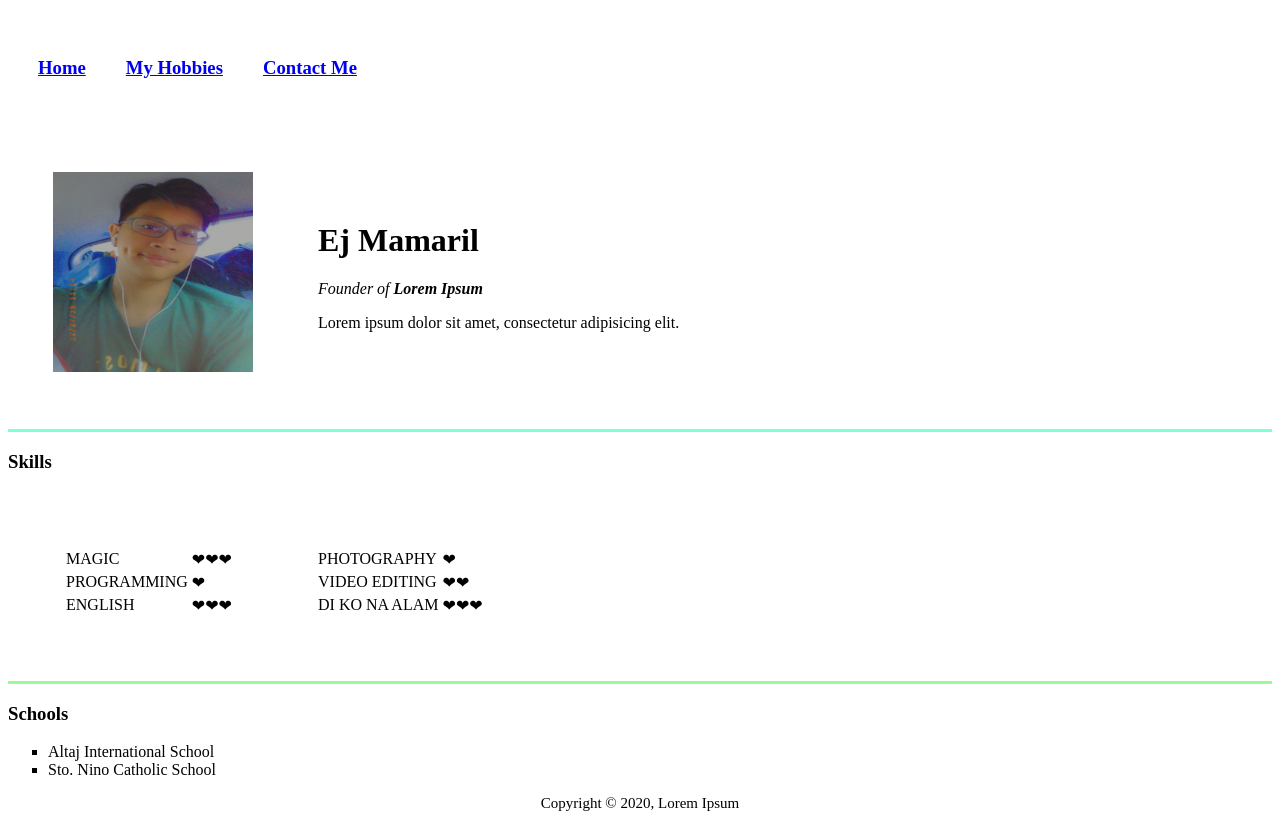
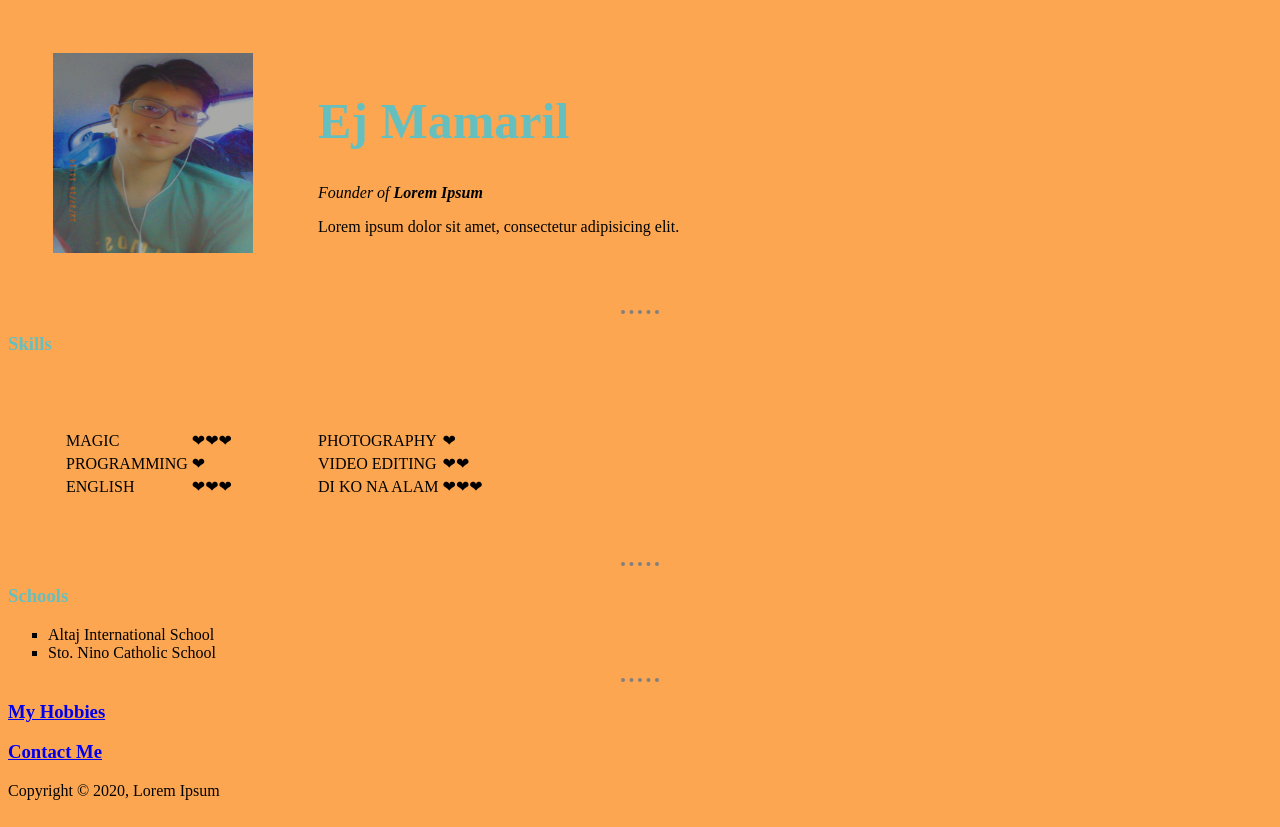
Before and after one commit to mamarilej13/ej, a plain HTML site: page index.html in a window 1280 px wide. Drawn offline with Linux system fonts and the light colour scheme.

Commit message:
ads styles.css

```diff
--- /dev/null
+++ b/css/styles.css
@@ -0,0 +1,17 @@
+body {
+  background-color: #fca652;
+}
+hr {
+  border-color: gray;
+  border-style: none;
+  border-top-style: dotted;
+  border-width: 4px;
+  width: 3%;
+}
+h1 {
+  color: #66BFBF;
+  font-size: 50px;
+}
+h3 {
+  color: #66BFBF;
+}
--- a/index.html
+++ b/index.html
@@ -2,35 +2,15 @@
 <html>
 <head>
   <meta charset="utf-8">
-  <meta name="description" content="Ej Mamaril Blog">
+  <meta name="description" content="Welcome to Ej Mamaril's personal blog.>
   <meta name="keywords" content="ej,mamaril,blog,website">
   <meta name="author" content="Ej Mamaril">
   <meta name="viewport" content="width-device-width, initial-scale 1.0">
   <title>Ej's Personal Website</title>
-  <style type="text/css">
-    #main-footer {
-      text-align: center;
-      font-size: 15px;
-
-    }
-  </style>
+  <link rel="stylesheet" type="text/css" href="css/styles.css">
 </head>
 
 <body>
-  <!--Web Pages -->
-  <table cellspacing="20" cellpadding="10">
-    <tr>
-      <td>
-        <h3><a href="index.html">Home</a></h3>
-      </td>
-      <td>
-        <h3><a href="myhobbies.html">My Hobbies</a></h3>
-      </td>
-      <td>
-        <h3><a href="contactme.html">Contact Me</a></h3>
-      </td>
-    </tr>
-  </table>
   <!-- Info -->
   <table cellspacing="25" cellpadding="20">
     <tr>
@@ -42,8 +22,7 @@
       </td>
     </tr>
   </table>
-  <hr size="3" noshade color="aquamarine">
-
+  <hr>
   <h3>Skills</h3>
   <table cellpadding="25" cellspacing="30">
     <tr>
@@ -80,13 +59,17 @@
         </table>
       </td>
   </table>
-  <hr size="3" noshade color="palegreen">
+  <hr>
   <h3>Schools</h3>
   <!-- List -->
   <ul type="square">
     <li>Altaj International School</li>
     <li>Sto. Nino Catholic School</li>
   </ul>
+  <hr>
+  <h3><a href="myhobbies.html">My Hobbies</a></h3>
+  <h3><a href="contactme.html">Contact Me</a></h3>
+
   <footer id="main-footer">
     <p>Copyright &copy; 2020, Lorem Ipsum</p>
   </footer>
```
Also changed, not shown: contactme.html (+2 -23 lines), myhobbies.html (+1 -22 lines).
